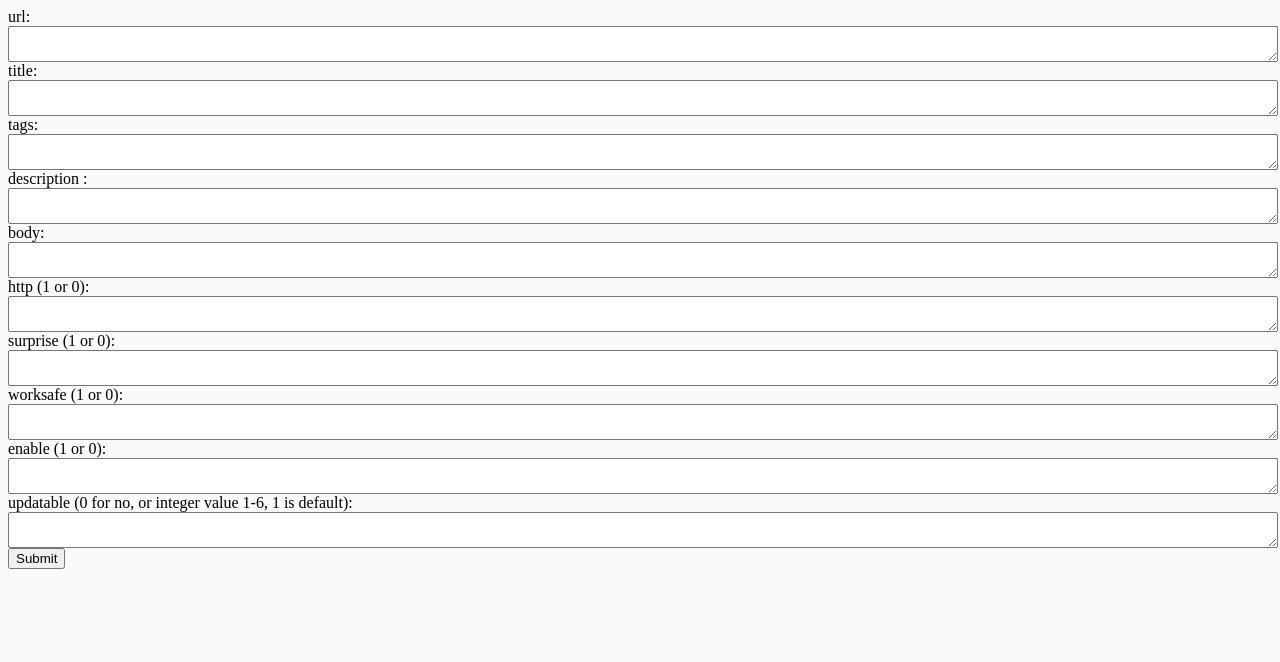
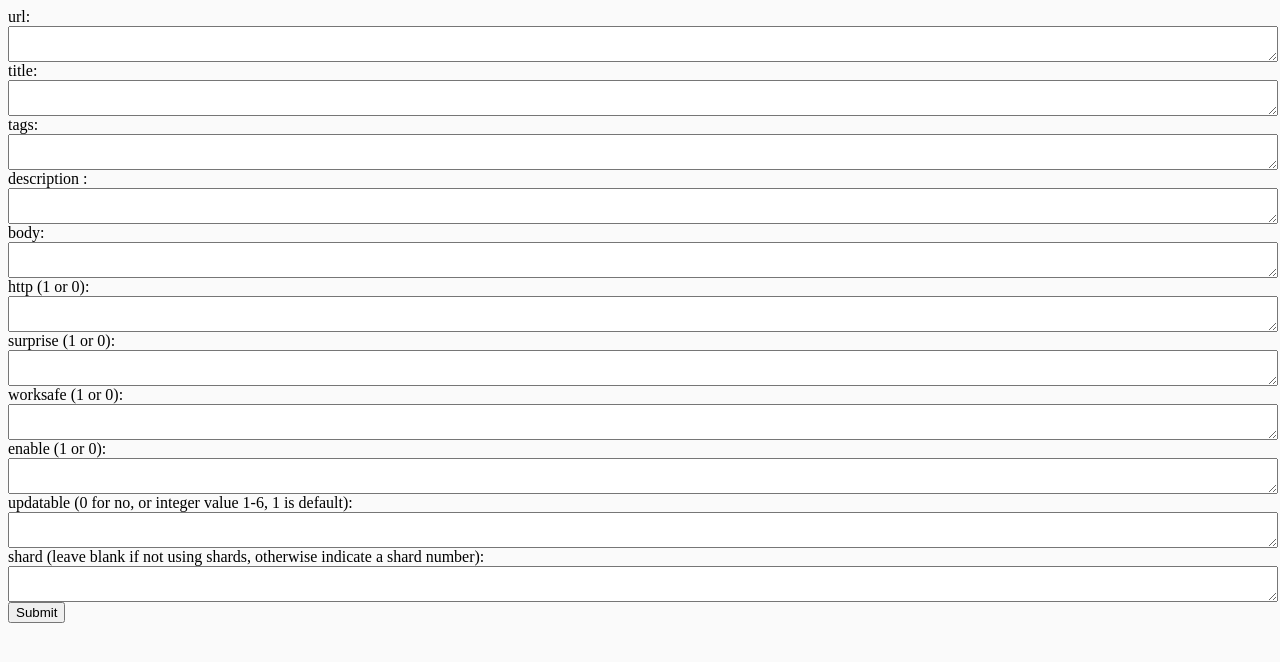
Before and after one commit to wibyweb/wiby, a PHP site: page /insert/insert.php in a window 1280 px wide. Shown: the top 662 px of the page. Run offline with PHP 8.4, Linux system fonts and the light colour scheme; the visitor is signed in with stand-in values (Sample User, id 1).

Commit message:
Add files via upload

```diff
--- a/html/insert/form.html.php
+++ b/html/insert/form.html.php
@@ -82,6 +82,11 @@
 
         <textarea id="updatable" name="updatable"></textarea>
       </div>
+      <div>
+        <label for="shard">shard (leave blank if not using shards, otherwise indicate a shard number):</label>
+
+        <textarea id="shard" name="shard"></textarea>
+      </div>
       <div><input type="submit" value="Submit"/></div>
 
     </form>
--- a/html/insert/insert.php
+++ b/html/insert/insert.php
@@ -8,16 +8,10 @@
 	}
 
 	if (!isset($_POST['url']))
+	{
+	  include 'form.html.php';
+	}else{
 
-	{
-
-	  include 'form.html.php';
-
-	}
-
-	else
-
-	{
 		$link = mysqli_connect('localhost', 'crawler', 'seekout');
 
 		if (!$link)
@@ -43,45 +37,58 @@
 
 	    $url = mysqli_real_escape_string($link, $_POST['url']);
 	    $url = str_replace("''", "%27", $url);
-//		$url = str_replace("\'", "\'\'", $_POST['url']);
-//		$url = str_replace("\"", "\"\"", $url);
 		$title = mysqli_real_escape_string($link, $_POST['title']);
-//		$title = str_replace("\'", "\'\'", $_POST['title']);
-//		$title = str_replace("\"", "\"\"", $title);
 		$tags = mysqli_real_escape_string($link, $_POST['tags']);
-//		$tags = str_replace("\'", "\'\'", $_POST['tags']);
-//		$tags = str_replace("\"", "\"\"", $tags);
 		$description = mysqli_real_escape_string($link, $_POST['description']);
-//		$description = str_replace("\'", "\'\'", $_POST['description']);
-//		$description = str_replace("\"", "\"\"", $description);
 		$body = mysqli_real_escape_string($link, $_POST['body']);
-//		$body = str_replace("\'", "\'\'", $_POST['body']);
-//		$body = str_replace("\"", "\"\"", $body);
 		$http = mysqli_real_escape_string($link, $_POST['http']);
-//		$http = str_replace("\'", "\'\'", $_POST['http']);
-//		$http = str_replace("\"", "\"\"", $http);
 		$surprise = mysqli_real_escape_string($link, $_POST['surprise']);
-//		$surprise = str_replace("\'", "\'\'", $_POST['surprise']);
-//		$surprise = str_replace("\"", "\"\"", $surprise);
 		$worksafe = mysqli_real_escape_string($link, $_POST['worksafe']);
-//		$worksafe = str_replace("\'", "\'\'", $_POST['worksafe']);
-//		$worksafe = str_replace("\"", "\"\"", $worksafe);
     	$enable = mysqli_real_escape_string($link, $_POST['enable']);
-//		$enable = str_replace("\'", "\'\'", $_POST['enable']);
-//		$enable = str_replace("\"", "\"\"", $enable);
 		$updatable = mysqli_real_escape_string($link, $_POST['updatable']);
-//		$updatable = str_replace("\'", "\'\'", $_POST['updatable']);
-//		$updatable = str_replace("\"", "\"\"", $updatable);
+		$shard = mysqli_real_escape_string($link, $_POST['shard']);
 
+		if($shard == ""){
 			$sql = "INSERT INTO windex (url,title,tags,description,body,http,surprise,worksafe,enable,updatable,approver)
 	VALUES ('".$url."','".$title."','".$tags."','".$description."','".$body."','".$http."','".$surprise."','".$worksafe."','".$enable."','".$updatable."','".$_SESSION["user"]."')";
-
-
 			if (!mysqli_query($link, $sql))
 			{
 			  $error = 'Error fetching index: ' . mysqli_error($link);
 			  include 'error.html.php';
 			  exit();
+			}
+		}else{
+			$sql = "INSERT INTO windex (url,title,tags,description,body,http,surprise,worksafe,enable,updatable,shard,approver)
+	VALUES ('".$url."','".$title."','".$tags."','".$description."','".$body."','".$http."','".$surprise."','".$worksafe."','".$enable."','".$updatable."','".$shard."','".$_SESSION["user"]."')";
+			if (!mysqli_query($link, $sql))
+			{
+			  $error = 'Error fetching index: ' . mysqli_error($link);
+			  include 'error.html.php';
+			  exit();
+			}
+
+			$result = mysqli_query($link,"SELECT id FROM windex WHERE url = '".$url."'");
+			if ($result === false)
+			{
+			  $error = 'Error: ' . mysqli_error($link);
+			  include 'error.html.php';
+			  exit();
+			}
+			while($row = mysqli_fetch_array($result))
+			{
+				$idArray[] = $row['id'];
+			}
+			$id = $idArray[0];
+
+			$sql = "INSERT INTO ws$shard (id,url,title,tags,description,body,http,surprise,worksafe,enable,updatable,shard,approver)
+	VALUES ('".$id."','".$url."','".$title."','".$tags."','".$description."','".$body."','".$http."','".$surprise."','".$worksafe."','".$enable."','".$updatable."','".$shard."','".$_SESSION["user"]."')";
+			if (!mysqli_query($link, $sql))
+			{
+			  $error = 'Error fetching index: ' . mysqli_error($link);
+			  include 'error.html.php';
+			  exit();
+			}
+
 		}
 
 	    $output = 'No errors '.
@@ -94,7 +101,8 @@
 		$surprise . ' ' .
 		$worksafe . ' ' .
 	    $enable . ' ' .
-		$updatable;
+		$updatable . ' ' .
+		$shard;
 
 		include 'insert.html.php';
 	}
```
Lines whose indentation alone changed are shown as unchanged.
